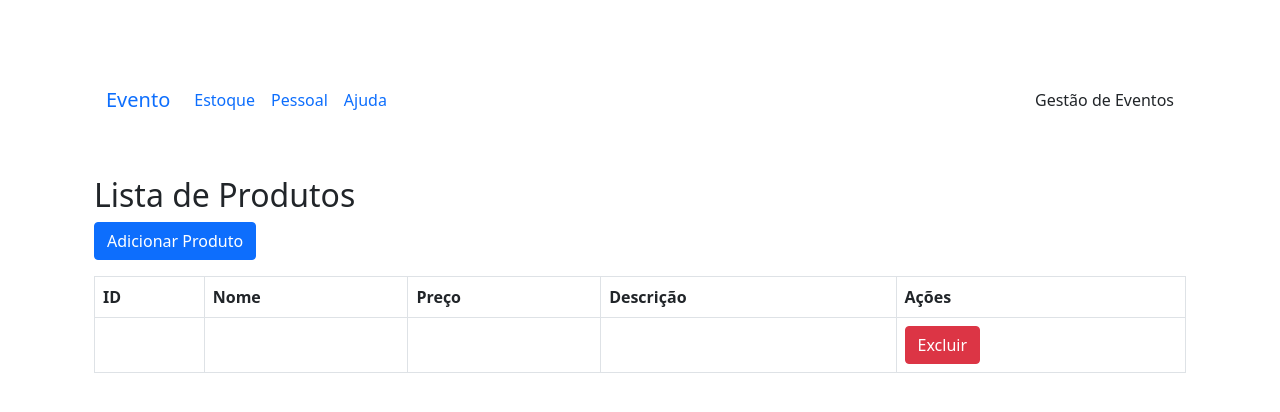
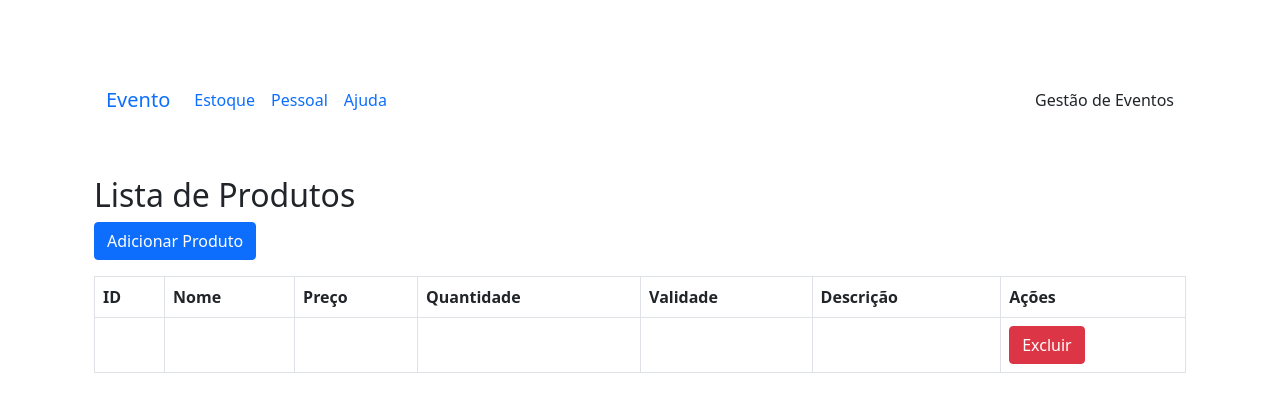
Before and after one commit to PhAmerico/Univesp, a Python web app: template app/templates/produto.html in a window 1280 px wide. Shown: the top 412 px of the page. Run offline with Jinja, Linux system fonts and the light colour scheme; the template is opened without the code that fills it, so the values that code supplies are empty.

Commit message:
Update produto.html

```diff
--- a/app/templates/produto.html
+++ b/app/templates/produto.html
@@ -13,6 +13,8 @@
                 <th>ID</th>
                 <th>Nome</th>
                 <th>Preço</th>
+                <th>Quantidade</th>
+                <th>Validade</th>
                 <th>Descrição</th>
                 <th>Ações</th>
             </tr>
@@ -20,6 +22,8 @@
         <tbody>
 
             <tr>
+                <td></td>
+                <td></td>
                 <td></td>
                 <td></td>
                 <td></td>
```
